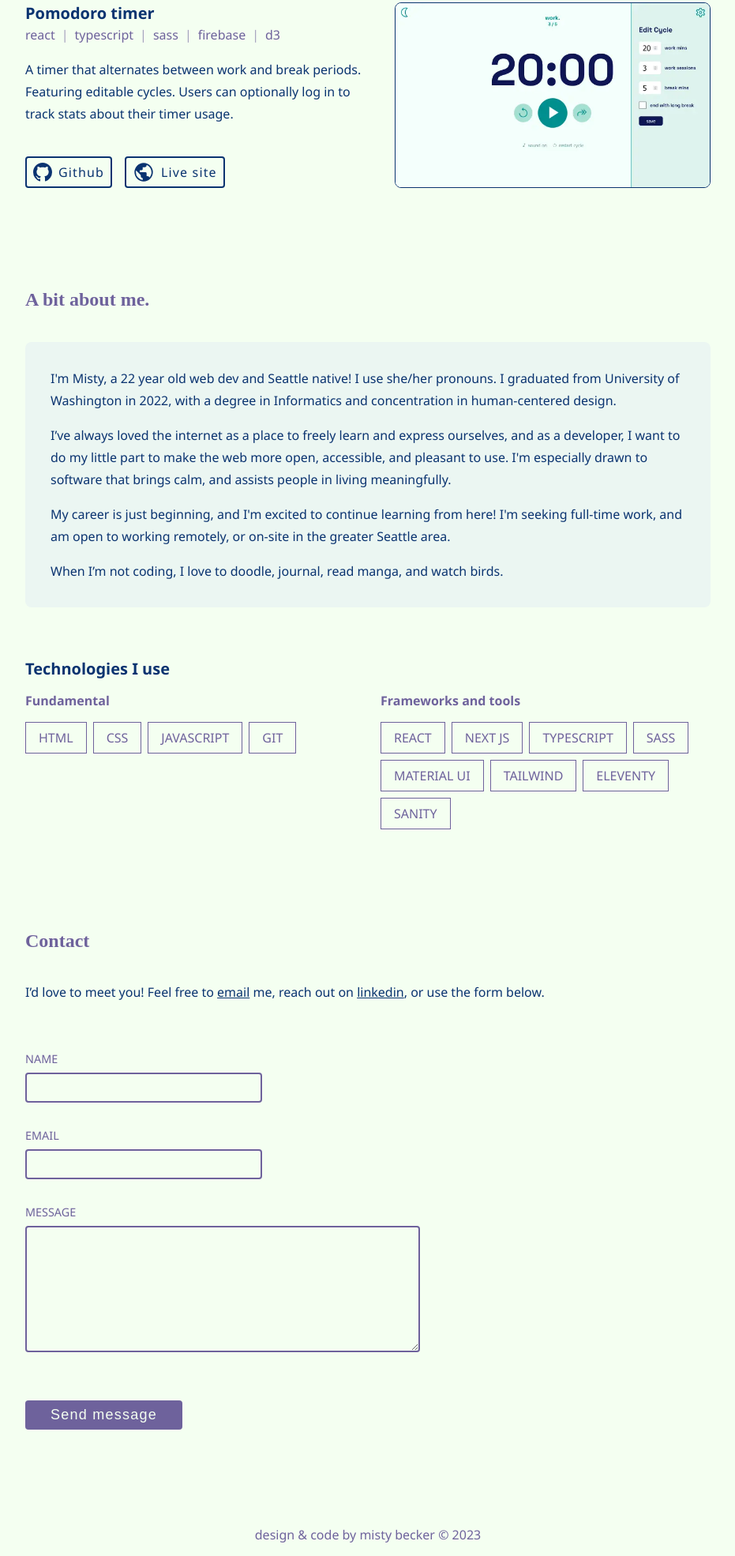
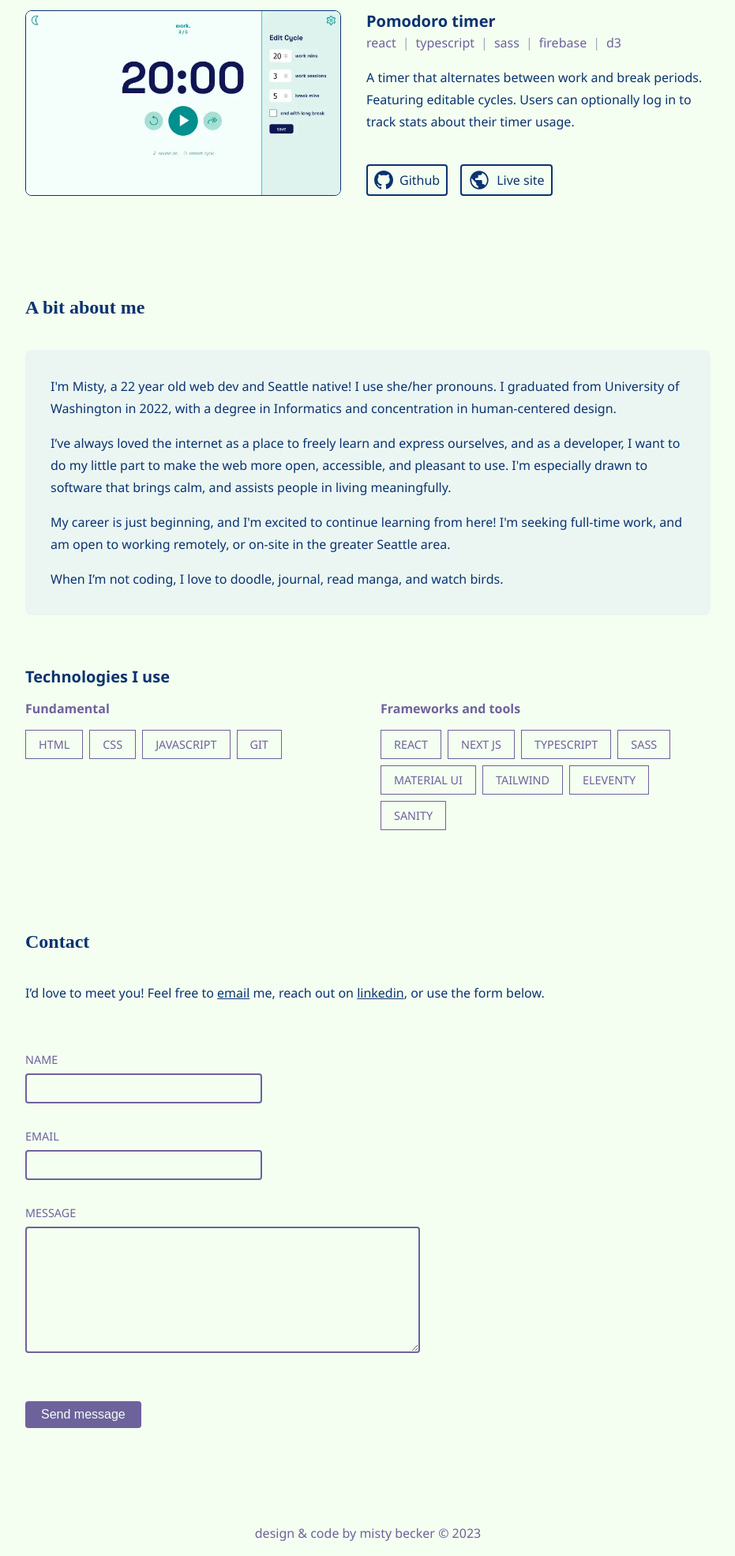
Before and after one commit to mistyb01/portfolio-v3, an Eleventy site: page src/index.njk in a window 1280 px wide. Shown: the part 660-2630 px from the top of the page at 79% size, without its empty margins (174-1105 px from the left). Built offline with nearby package versions, Linux system fonts and the light colour scheme; Eleventy itself is replaced by a stand-in of ours; files that its build step writes are made by us from their sources; a web font is replaced by a local one.

Commit message:
make minor changes to text and button styles

```diff
--- a/public/style.css
+++ b/public/style.css
@@ -98,12 +98,12 @@ a {
 
 .h1 {
     font-family: 'Trirong Bold';
-    color: var(--clr-secondary);
+    color: var(--clr-text);
 }
 
 .intro__title {
     font-family: 'Trirong Bold';
-    font-size: 1.5rem;
+    font-size: 2rem;
     color: var(--clr-text);
     margin-bottom: 2rem;
 }
@@ -159,25 +159,32 @@ img, .img {
 }
 
 .btn--lg {
-    padding: 0.5rem 2rem;
-    font-size: 1.125rem;
+    padding: 0.5rem 1.25rem;
+    font-size: 1rem;
     gap: 1rem;
 }
 
 .btn--md {
     padding: 0.25rem 0.5rem;
     font-weight: 600;
-    letter-spacing: 0.125ch;
     gap: 0.5rem;
 }
 
 .btn--icon {
     display: flex;
     align-items: center;
-    /* btn--lg styles */
-    padding: 0.5rem 2rem;
-    font-size: 1.125rem;
-    gap: 1rem;
+    padding: 0.25rem 0.5rem;
+    font-size: 1rem;
+    gap: 0.5rem;
+}
+
+.btn--form {
+    align-self: flex-start;
+    background-color: var(--clr-secondary);
+    color: var(--clr-bg-main);
+    margin-top: 2.5rem;
+    border: none;
+    /* letter-spacing: 0.125ch; */
 }
 
 /* NAVBAR */
@@ -271,6 +278,7 @@ img, .img {
     color: var(--clr-secondary);
     border: 1px solid var(--clr-secondary);
     padding: 0.5rem 1rem;
+    font-size: 0.9rem;
 }
 
 /* projects */
@@ -370,15 +378,6 @@ input, textarea {
 
 .form__field + .form__field {
     margin-top: 2rem;
-}
-
-.btn--form {
-    align-self: flex-start;
-    background-color: var(--clr-secondary);
-    color: var(--clr-bg-main);
-    margin-top: 2.5rem;
-    border: none;
-    letter-spacing: 0.125ch;
 }
 
 /* for section fade transitions */
@@ -483,15 +482,8 @@ footer {
     }
 
     .project {
-        flex-direction: row-reverse;
+        flex-direction: row;
         gap: 2rem;
-    }
-
-    .btn--icon {
-        padding: 0.25rem 0.5rem;
-        font-size: 1rem;
-        letter-spacing: 0.125ch;
-        gap: 0.5rem;
     }
 
     footer {
--- a/src/index.njk
+++ b/src/index.njk
@@ -19,7 +19,7 @@ layout: "base.njk"
   </section>
 
   <section class="section section--center" id="work">
-    <h1 class="h1 heading-space-lg">Recent work</h1>
+    <h1 class="h1">Recent projects</h1>
     <div class="content-wrapper">
       {%- for project in collections.project -%}
         {% include 'projectCard.njk' %}
@@ -28,7 +28,7 @@ layout: "base.njk"
   </section>
 
   <section class="section section--center" id="about">
-    <h1 class="h1">A bit about me.</h1>
+    <h1 class="h1">A bit about me</h1>
     <div class="content-wrapper">
       <article class="about__content">
         <div class="subsection body-text body-text--about">
--- a/src/style.css
+++ b/src/style.css
@@ -98,12 +98,12 @@ a {
 
 .h1 {
     font-family: 'Trirong Bold';
-    color: var(--clr-secondary);
+    color: var(--clr-text);
 }
 
 .intro__title {
     font-family: 'Trirong Bold';
-    font-size: 1.5rem;
+    font-size: 2rem;
     color: var(--clr-text);
     margin-bottom: 2rem;
 }
@@ -159,25 +159,32 @@ img, .img {
 }
 
 .btn--lg {
-    padding: 0.5rem 2rem;
-    font-size: 1.125rem;
+    padding: 0.5rem 1.25rem;
+    font-size: 1rem;
     gap: 1rem;
 }
 
 .btn--md {
     padding: 0.25rem 0.5rem;
     font-weight: 600;
-    letter-spacing: 0.125ch;
     gap: 0.5rem;
 }
 
 .btn--icon {
     display: flex;
     align-items: center;
-    /* btn--lg styles */
-    padding: 0.5rem 2rem;
-    font-size: 1.125rem;
-    gap: 1rem;
+    padding: 0.25rem 0.5rem;
+    font-size: 1rem;
+    gap: 0.5rem;
+}
+
+.btn--form {
+    align-self: flex-start;
+    background-color: var(--clr-secondary);
+    color: var(--clr-bg-main);
+    margin-top: 2.5rem;
+    border: none;
+    /* letter-spacing: 0.125ch; */
 }
 
 /* NAVBAR */
@@ -271,6 +278,7 @@ img, .img {
     color: var(--clr-secondary);
     border: 1px solid var(--clr-secondary);
     padding: 0.5rem 1rem;
+    font-size: 0.9rem;
 }
 
 /* projects */
@@ -370,15 +378,6 @@ input, textarea {
 
 .form__field + .form__field {
     margin-top: 2rem;
-}
-
-.btn--form {
-    align-self: flex-start;
-    background-color: var(--clr-secondary);
-    color: var(--clr-bg-main);
-    margin-top: 2.5rem;
-    border: none;
-    letter-spacing: 0.125ch;
 }
 
 /* for section fade transitions */
@@ -483,15 +482,8 @@ footer {
     }
 
     .project {
-        flex-direction: row-reverse;
+        flex-direction: row;
         gap: 2rem;
-    }
-
-    .btn--icon {
-        padding: 0.25rem 0.5rem;
-        font-size: 1rem;
-        letter-spacing: 0.125ch;
-        gap: 0.5rem;
     }
 
     footer {
```
Also changed, not shown: public/index.html.
